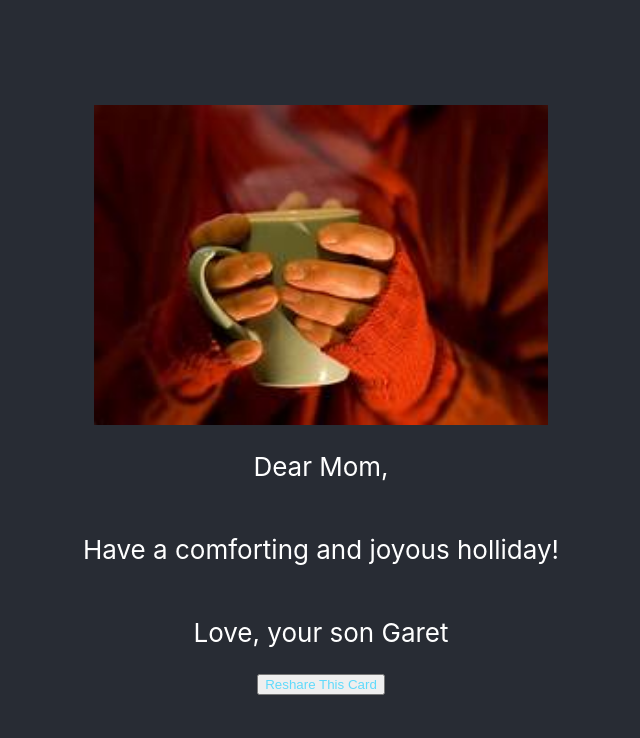
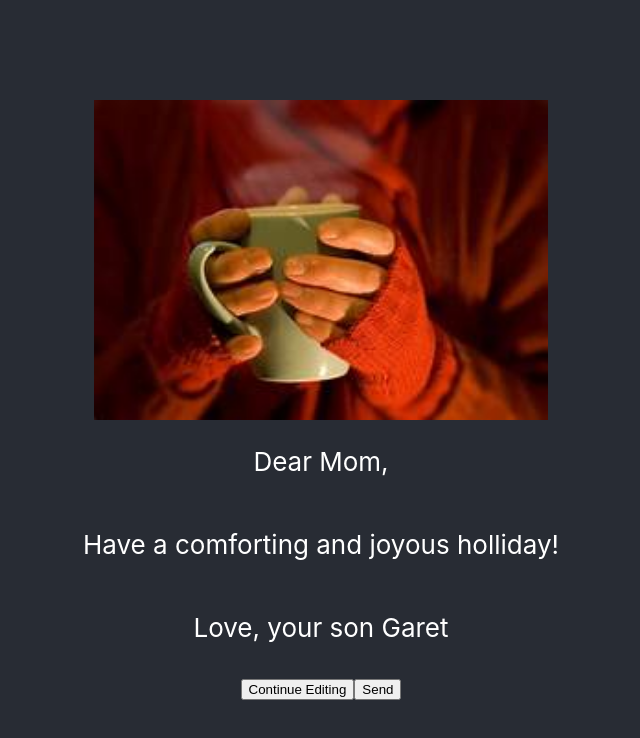
Before and after one commit to garetshough14/ecard, a React (Create React App) app: page / in a window 1280 px wide. Shown: the top 738 px of the page, without its empty margins (319-959 px from the left). Built offline with nearby package versions, Linux system fonts and the light colour scheme.

Commit message:
workaround(send email): functionality to send to email

```diff
--- a/src/App.css
+++ b/src/App.css
@@ -12,7 +12,10 @@
     /* animation: App-logo-spin infinite 20s linear; */
   }
 }
-
+form{
+  display: flex;
+  flex-direction: column;
+}
 .App-header {
   background-color: #282c34;
   min-height: 100vh;
--- a/src/App.js
+++ b/src/App.js
@@ -1,17 +1,43 @@
 import {React, useState} from 'react';
 import GreetingCard from './components/GreetingCard';
+import CustomizeMessage from './components/CustomizeMessage';
 import './App.css';
 
 function App() {
+  const [email, setEmail] = useState('');
   const[greeting, setGreeting] = useState('Dear Mom,')
   const[body,setBody] = useState('Have a comforting and joyous holliday!')
   const[closing,setClosing] = useState('Love, your son Garet')
+  const[customize,setCustomize] = useState(false)
+  const [preview,setPreview] = useState('false')
   return (
-    <GreetingCard
-      greeting={greeting}
-      body={body}
-      closing={closing}
+    <>
+    {customize
+      ? <CustomizeMessage
+      setEmail={setEmail}
+        greeting={greeting}
+        setGreeting={setGreeting}
+        body={body}
+        setBody={setBody}
+        closing={closing}
+        setClosing={setClosing}
+        setPreview={setPreview}
+        setCustomize={setCustomize}
+        />
+      : <GreetingCard
+        preview={preview}
+        greeting={greeting}
+        setGreeting={setGreeting}
+        body={body}
+        setBody={setBody}
+        closing={closing}
+        setClosing={setClosing}
+        setCustomize={setCustomize}
+        preview={preview}
+        setPreview={setPreview}
     />
+    }
+    </>
   );
 }
 
--- /dev/null
+++ b/src/components/CustomizeMessage.js
@@ -0,0 +1,61 @@
+import warmth from '../images/warmth.jpeg'
+import '../App.css';
+export default function customizeMessage({ email, setEmail, greeting, setGreeting, body, setBody, closing, setClosing, setPreview, setCustomize }){
+    const onSubmit = (event) => {
+        event.preventDefault();
+        setPreview(true);
+        setCustomize(false);
+    }
+    return(
+    <>
+        <div className="instructions">
+        <img src={warmth} alt="coffee and slippers" className="thumb" />
+        <p><strong>How to Reshare:</strong><br />
+        Write your own custom message below.</p>
+      </div>
+
+        <form>
+            <div>
+            <label htmlFor="email">Recipient Email</label><br />
+            <input
+                name="email"
+                id="email"
+                type="text"
+                value={email}
+                onChange={(event) => setEmail(event.target.value)}
+                placeholder="Recipient Email"
+            />
+            </div>
+
+            <label htmlFor="greeting">Enter Your Greeting</label>
+            <input
+                name="greeting"
+                id="greeting"
+                type="text"
+                value={greeting}
+                placeholder="Ex. Dear Mom,"
+                onChange={(event)=>setGreeting(event.target.value)}
+            />
+            <label htmlFor="body">Enter Your Body Paragraph</label>
+            <input
+                name="body"
+                id="body"
+                value={body}
+                placeholder="Ex. Have a comforting and joyous holliday!"
+                onChange={(event)=>setBody(event.target.value)}
+            />
+            <label htmlFor="closing">Enter Your Closing Statement</label>
+            <input
+                name="closing"
+                id="closing"
+                type="text"
+                value={closing}
+                placeholder="Ex. Love, your son Garet"
+                onChange={(event)=>setClosing(event.target.value)}
+            />
+
+            <button type="submit" onClick={onSubmit}>preview greeting card</button>
+        </form>
+        </>
+    )
+}
--- a/src/components/GreetingCard.js
+++ b/src/components/GreetingCard.js
@@ -1,19 +1,56 @@
 import warmth from '../images/warmth.jpeg'
 import '../App.css';
 
-function GreetingCard({greeting, body, closing}) {
+function GreetingCard({ email, greeting, body, closing, setCustomize, preview, setPreview }) {
+
+  const continueEditing = () => {
+    setCustomize(true);
+    setPreview(false);
+  }
+
+  const sendEcard = () => {
+    let mailto = `mailto:${email}`;
+    mailto += '?subject=E-Card';
+    mailto += '&body=You have received an e-greeting card.';
+    mailto += '%0D%0A%0D%0A';
+    mailto += 'Go To Greeting Card';
+    mailto += '%0D%0A';
+
+    let url = 'https://garetshough14.github.io/ecard';
+    url += `?greeting=${encodeURIComponent(greeting)}`;
+    url += `&body=${encodeURIComponent(body)}`;
+    url += `&closing=${encodeURIComponent(closing)}`;
+
+    mailto += encodeURIComponent(url);
+
+    console.log(mailto);
+
+    window.open(mailto);
+  }
+
   return (
     <div className="App">
       <header className="App-header">
         <img src={warmth} className="App-logo" alt="logo" />
-        <p>{greeting}</p>
+        <p>
+          {greeting}
+        </p>
         <p>{body}</p>
         <p>{closing}</p>
-        <button
+        {preview
+          ? <div>
+            <button onClick={continueEditing}>
+              Continue Editing
+            </button>
+            <button onClick={sendEcard}>Send</button>
+          </div>
+          : <button
           className="App-link"
-        >
-          Reshare This Card
-        </button>
+          onClick={() => setCustomize(true)}
+          >
+            Reshare This Card
+          </button>
+        }
       </header>
     </div>
   );
```
